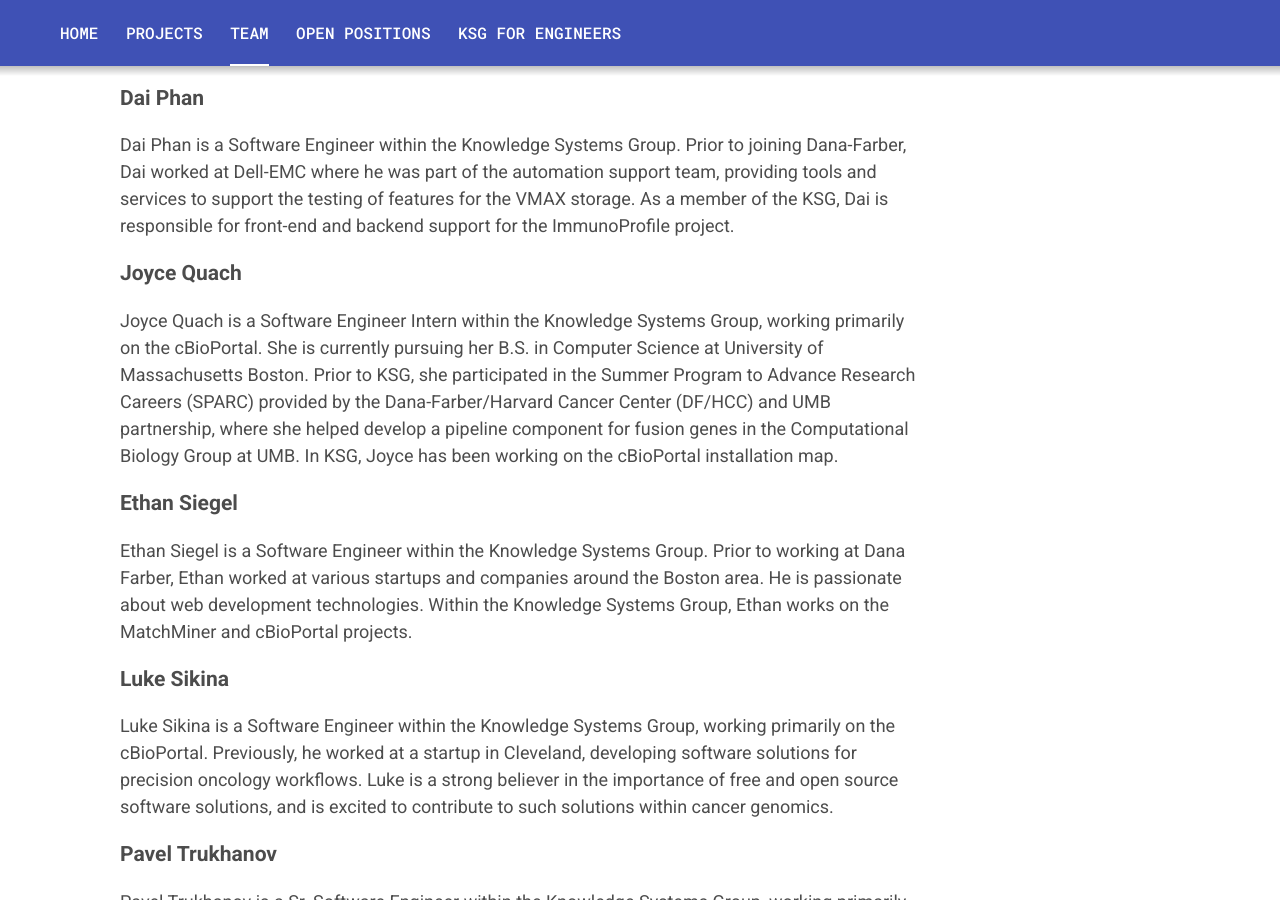
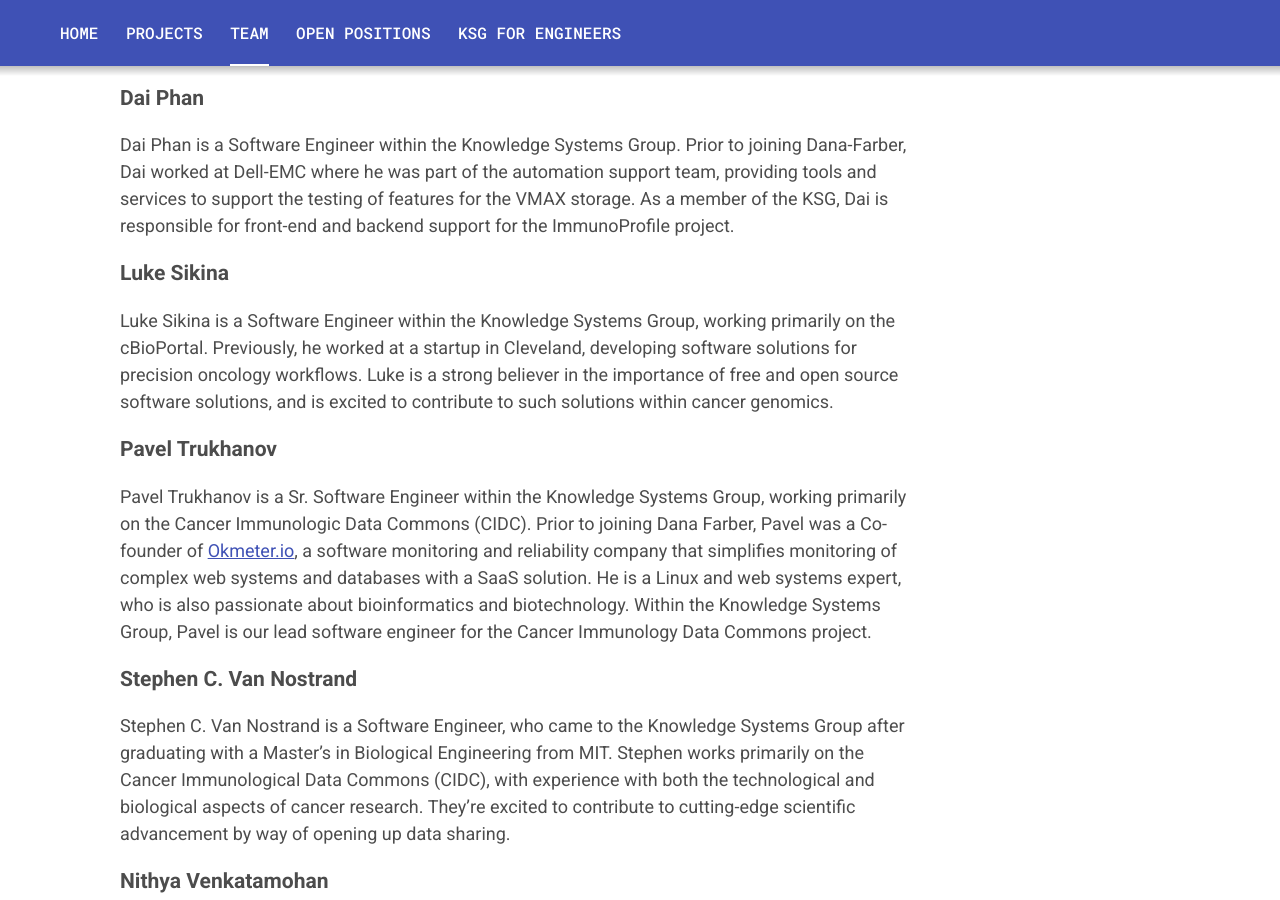
Before and after one commit to dfci/ksg_web, a Jekyll site: the page built from _pages/team.markdown, in a window 1280 px wide and 900 px high, scrolled down 3183 px. Built offline with Jekyll 4.4.1, drawn with Linux system fonts in a browser that asks for light colours; Markdown is read by kramdown in place of the engine named in the settings.

Commit message:
Add Intern Job Page
- Add new page for intern
- Remove former members from team page
- Add link to intern page on positions page
- Update gitignore to include hidden files generated from
running `jekyll serve`

```diff
--- a/_pages/positions.markdown
+++ b/_pages/positions.markdown
@@ -10,6 +10,7 @@ permalink: /positions/
 
 If you are software engineer, and curious what we do here, check out <a href='../ksg_engineers/'>KSG for Engineers</a>.
 
+* <a href="../cbioportal-intern/">cBioPortal Intern</a>
 <!-- * <a href="../senior-cloud-architect/">Senior Cloud Architect</a>
 * <a href="../bioinformatics-engineer/">Bioinformatics Engineer</a> -->
 <!-- * <a href="../software-engineer/">Software Engineer</a>
--- a/_pages/team.markdown
+++ b/_pages/team.markdown
@@ -49,12 +49,6 @@ Andrea Ovalle is a Bioinformatics Analyst within the Knowledge Systems Group.  S
 Dai Phan is a Software Engineer within the Knowledge Systems Group.  Prior to joining Dana-Farber, Dai worked at Dell-EMC where he was part of the automation support team, providing tools and services to support the testing of features for the VMAX storage.  As a member of the KSG, Dai is responsible for front-end and backend support for
 the ImmunoProfile project.
 
-### Joyce Quach
-Joyce Quach is a Software Engineer Intern within the Knowledge Systems Group, working primarily on the cBioPortal. She is currently pursuing her B.S. in Computer Science at University of Massachusetts Boston. Prior to KSG, she participated in the Summer Program to Advance Research Careers (SPARC) provided by the Dana-Farber/Harvard Cancer Center (DF/HCC) and UMB partnership, where she helped develop a pipeline component for fusion genes in the Computational Biology Group at UMB. In KSG, Joyce has been working on the cBioPortal installation map.
-
-### Ethan Siegel
-Ethan Siegel is a Software Engineer within the Knowledge Systems Group. Prior to working at Dana Farber, Ethan worked at various startups and companies around the Boston area. He is passionate about web development technologies. Within the Knowledge Systems Group, Ethan works on the MatchMiner and cBioPortal projects.
-
 ### Luke Sikina
 Luke Sikina is a Software Engineer within the Knowledge Systems Group, working primarily on the cBioPortal. Previously, he worked at a startup in Cleveland, developing software solutions for precision oncology workflows. Luke is a strong believer in the importance of free and open source software solutions, and is excited to contribute to such solutions within cancer genomics.
 
```
Also changed, not shown: _pages/cbioportal-intern.markdown (added, +47 -0 lines), 1 other file.
